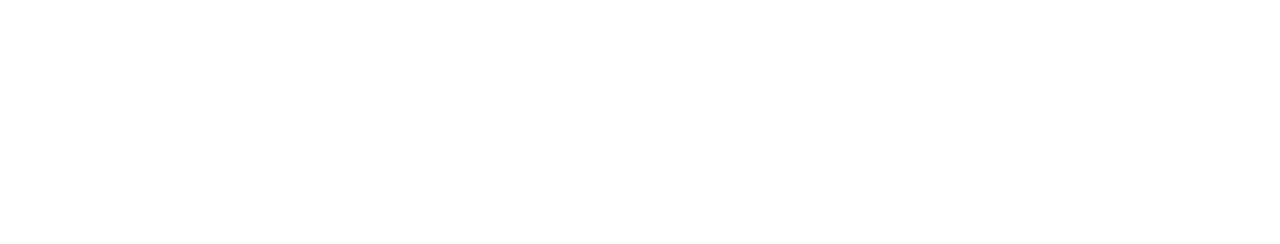
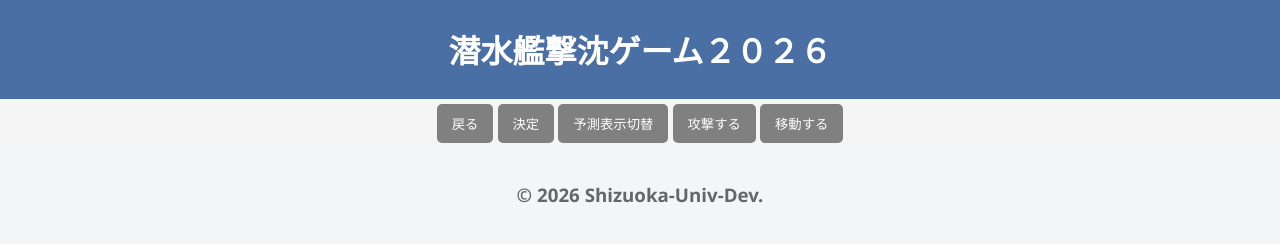
Before and after one commit to ayumu203/szpp-submarine-2026, a plain HTML site: page frontend/index.html in a window 1280 px wide. Drawn offline with nearby package versions, Linux system fonts and the light colour scheme.

Commit message:
feat/ボタンの追加

```diff
--- a/frontend/index.css
+++ b/frontend/index.css
@@ -0,0 +1,47 @@
+/* 全体 */
+body {
+    font-family: "Segoe UI", sans-serif;
+    background-color: #f4f5f7;
+    color: #333;
+    margin: 0;
+    padding: 0;
+}
+
+/* ヘッダー */
+header {
+    background-color: #4a6fa5;
+    color: white;
+    padding: 5px 0;
+    text-align: center;
+}
+
+/* メイン */
+main {
+    background-color:whitesmoke;
+    padding: 5px 0;
+    text-align: center;
+}
+
+
+.btn {
+    padding: 10px 15px;
+    background-color: grey;
+    color: white;
+    border: none;
+    border-radius: 5px;
+    cursor: pointer;
+}
+/* #button-area {
+  display: flex;
+  justify-content: center;
+  gap: 16px;
+  margin-top: 20px;
+} */
+
+
+/* フッター */
+footer {
+    text-align: center;
+    padding: 15px 0;
+    color: #666;
+}
--- a/frontend/index.html
+++ b/frontend/index.html
@@ -3,11 +3,32 @@
 <head>
     <meta charset="UTF-8">
     <meta name="viewport" content="width=device-width, initial-scale=1.0">
-    <title>潜水艦撃沈ゲーム</title>
+    <title>潜水艦撃沈ゲーム2026</title>
+    <link rel="stylesheet" href="index.css">
 </head>
 <body>
+    <header>
+        <h1>潜水艦撃沈ゲーム２０２６</h1>
+    </header>
+    <main>
+      <div id="button-area"></div>
+           <input class="btn" id="btn-back" type="button" value="戻る">
+           <input class="btn" id="btn-apply" type="button" value="決定">
+           <input class="btn" id="btn-display" type="button" value="予測表示切替">
+           <input class="btn" id="btn-attack" type="button" value="攻撃する">
+           <input class="btn" id="btn-move" type="button" value="移動する">
+       </div>
 
-    <script src="https://code.jquery.com/jquery-3.7.1.min.js" integrity="sha256-/JqT3SQfawRcv/BIHPThkBvs0OEvtFFmqPF/lYI/Cxo=" crossorigin="anonymous"></script>
+    </main>
+
+
+
+
+    <footer>
+        <h3>© 2026 Shizuoka-Univ-Dev.</h3>
+    </footer>
+
+    <script src="https://code.jquery.com/jquery-4.0.0.min.js"></script>
     <script src="main.js"></script>
 </body>
 </html>
--- a/frontend/main.js
+++ b/frontend/main.js
@@ -0,0 +1,15 @@
+$('#btn-back').on('click', function() {
+      console.log("戻るボタンが押されました");
+});
+$('#btn-apply').on('click', function() {
+      console.log("決定ボタンが押されました");
+});
+$('#btn-display').on('click', function() {
+      console.log("予測表示切替ボタンが押されました");
+});
+$('#btn-attack').on('click', function() {
+      console.log("攻撃ボタンが押されました");
+});
+$('#btn-move').on('click', function() {
+      console.log("移動ボタンが押されました");
+});
```
